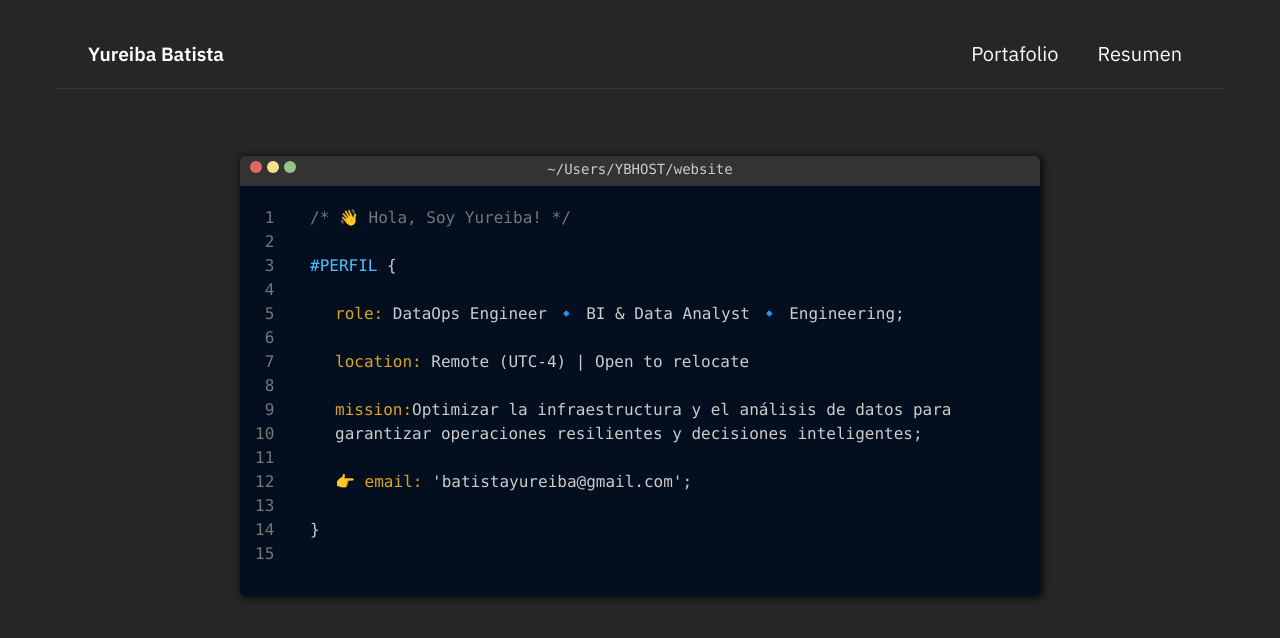
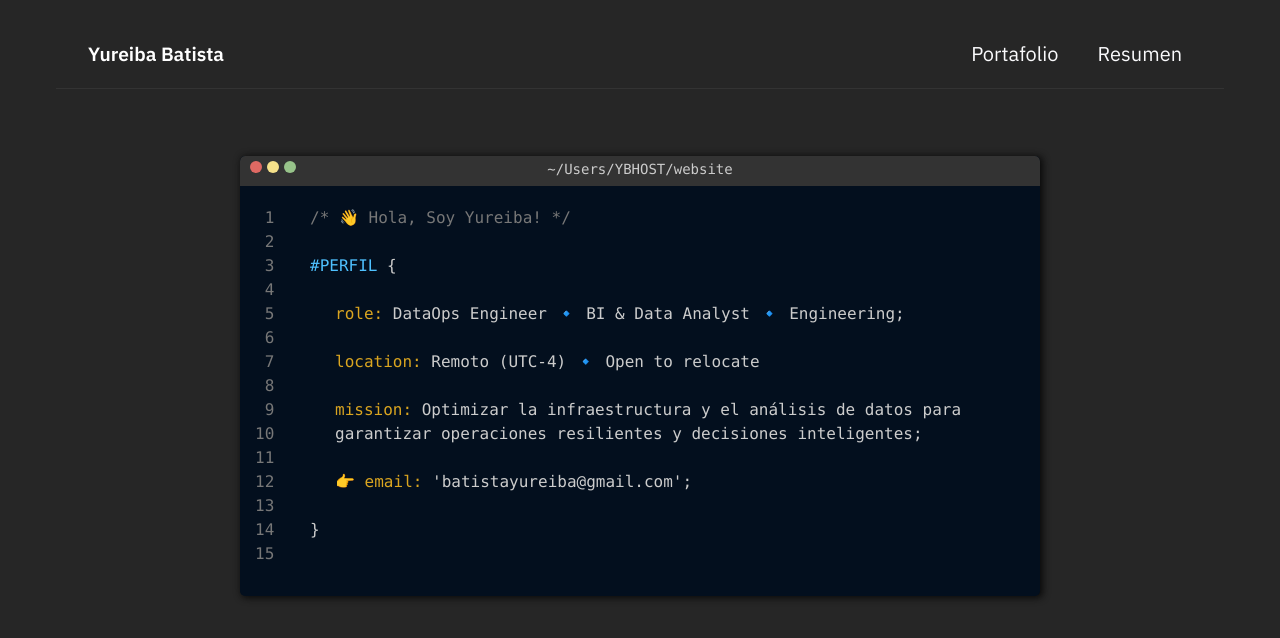
Before and after one commit to batistayureiba/batistayureiba.github.io, a Jekyll site: the page built from index.md, in a window 1280 px wide. Shown: the top 638 px of the page. Built offline with Jekyll 4.4.1, drawn with Linux system fonts in a browser that asks for light colours.

Commit message:
Update location and mission text in home layout
ajustar location a lang  ES

```diff
--- a/_layouts/home.html
+++ b/_layouts/home.html
@@ -47,8 +47,8 @@
           <p class="comment">/* 👋 Hola, Soy Yureiba! */</p>
           <p><span class="selector">#PERFIL</span> {</p>
           <p class="indent"><span class="prop">role:</span> DataOps Engineer 🔹 BI & Data Analyst 🔹 Engineering;</p>
-          <p class="indent hide-on-mobile"><span class="prop">location:</span> Remote (UTC-4) | Open to relocate </p>
-          <p class="indent hide-on-mobile"><span class="prop">mission:</span>Optimizar la infraestructura y el análisis de datos para garantizar operaciones resilientes y decisiones inteligentes;</p>
+          <p class="indent hide-on-mobile"><span class="prop">location:</span> Remoto (UTC-4) 🔹 Open to relocate </p>
+          <p class="indent hide-on-mobile"><span class="prop">mission:</span> Optimizar la infraestructura y el análisis de datos para garantizar operaciones resilientes y decisiones inteligentes;</p>
           <p class="indent"><span class="prop">👉 email:</span> 'batistayureiba@gmail.com';</p>
           <p>}</p>
         </div>
```
